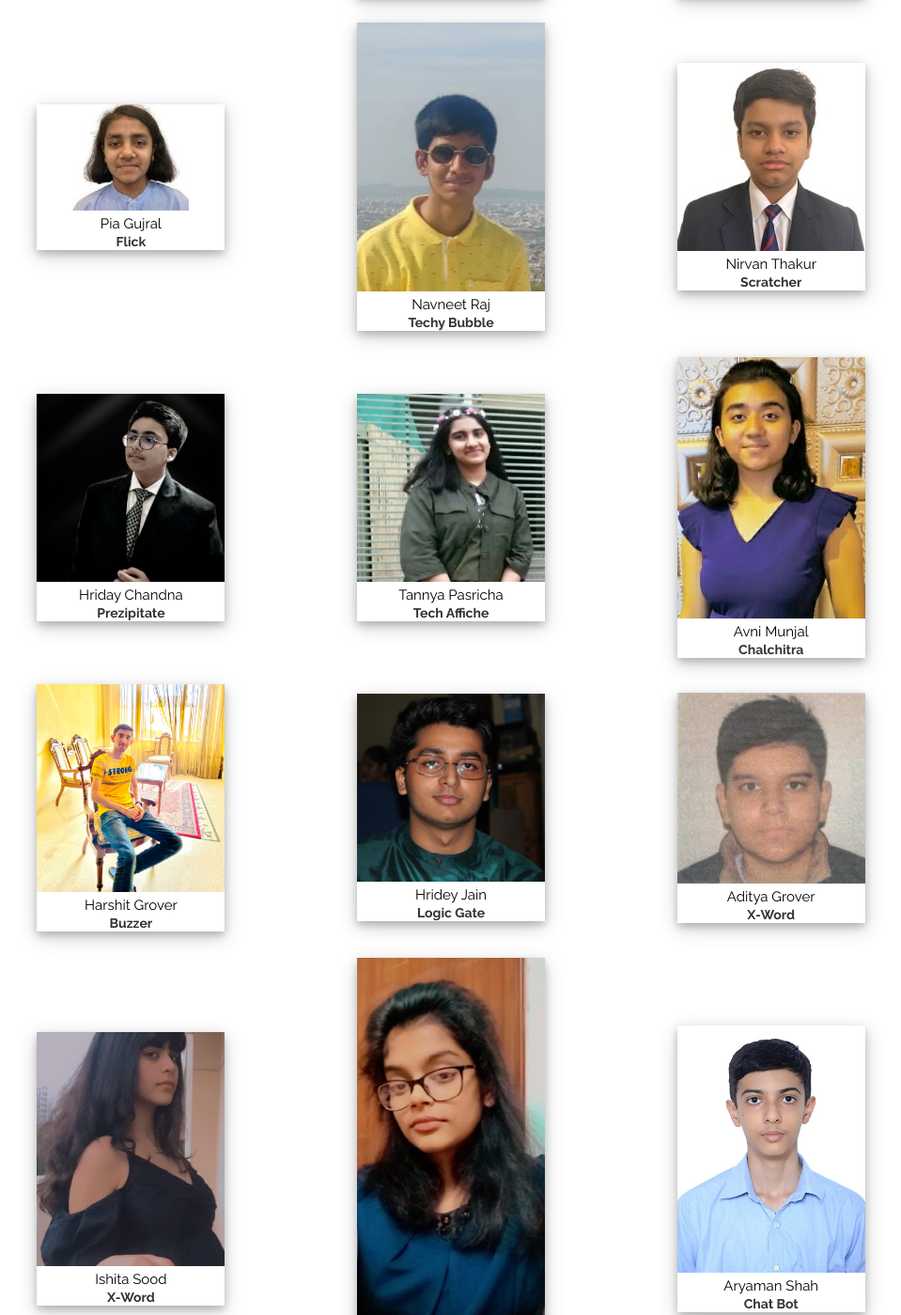
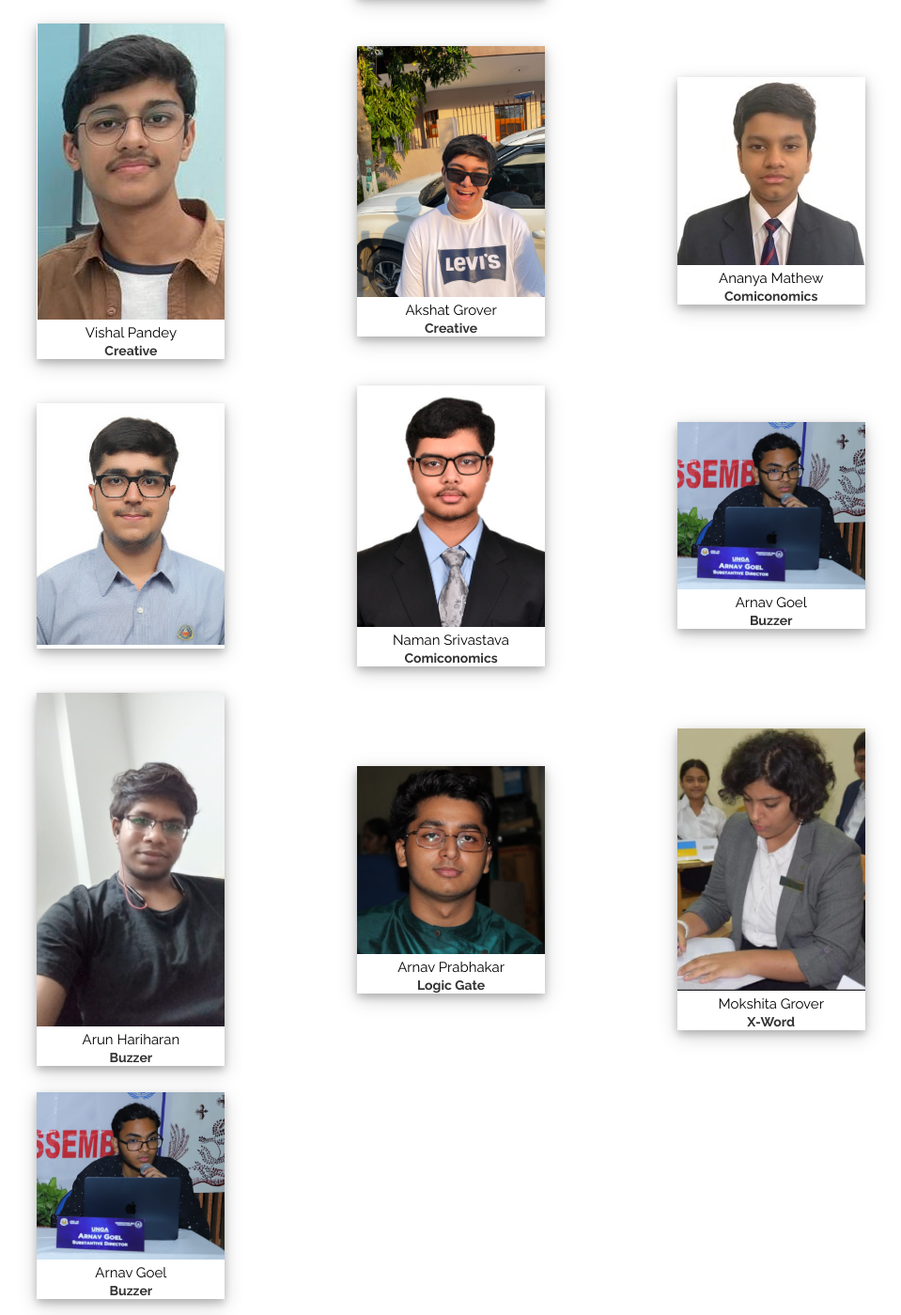
Before and after one commit to cyberbuzz2023/cyberbuzz2023.github.io, a plain HTML site: page index.html in a window 1280 px wide. Shown: the part 6464-7863 px from the top of the page at 94% size, without its empty margins (164-1123 px from the left). Drawn offline with Linux system fonts and the light colour scheme; some packages are replaced by stand-ins of ours; a script that the page names is missing.

Commit message:
Part 1 Member pic Update

```diff
--- a/index.html
+++ b/index.html
@@ -377,59 +377,65 @@ background:linear-gradient(90deg, rgb(52, 73, 94) 0%, rgb(73, 75, 73) 80%);color
 		<a target="_blank">
 		<tr>
 
-		<td><div class="tbox"><img src="images/2023/Members/Tashi.jpg" class="memb"><div class="mem">
-		<div class = "mem-name">email</div></div><br><span class = "mem-name-end">Akshat Grover</span><br><span class="mem-evnt">Creative</span></div></td>
+		<td><div class="tbox"><img src="images/2023/Members/Arjun.jpeg" class="memb"><div class="mem">
+		<div class = "mem-name">arjun.tyagi@ais.amity.edu</div></div><br><span class = "mem-name-end">Arjun Tyagi</span><br><span class="mem-evnt">ClicKhe</span></div></td>
 
 
-		<td><div class="tbox"><img src="images/2023/Members/Arun.jpeg" class="memb"><div class="mem">
-		<div class = "mem-name">prajeet.parganiha@ais.amity.edu</div></div><span class = "mem-name-end">Navneet Raj</span><br><span class="mem-evnt">Spark</span></div></td>
+		<td><div class="tbox"><img src="images/2023/Members/Radha.jpeg" class="memb"><div class="mem">
+		<div class = "mem-name">email</div></div><span class = "mem-name-end">Radha Singhal</span><br><span class="mem-evnt">ClicKhe</span></div></td>
 
-		<td><div class="tbox"><img src="images/2023/Members/Arun.jpeg" class="memb"><div class="mem">
-		<div class = "mem-name">prajeet.parganiha@ais.amity.edu</div></div><span class = "mem-name-end">Arun Hariharan</span><br><span class="mem-evnt">Buzzer</span></div></td>
+		<td><div class="tbox"><img src="images/2023/Members/Ishaan.png" class="memb"><div class="mem">
+		<div class = "mem-name">email</div></div><span class = "mem-name-end">Ishaan</span><br><span class="mem-evnt">Creative</span></div></td>
 		</tr>
 
-		<td><div class="tbox"><img src="images/2022/membs/divya.jpeg" class="memb"><div class="mem">
-		<div class = "mem-name">divyabansal1919@gmail.com</div></div><span class = "mem-name-end">
+		<td><div class="tbox"><img src="images/2023/Members/Vishal.jpeg" class="memb"><div class="mem">
+		<div class = "mem-name">email</div></div><span class = "mem-name-end">
 			<br>
-			Pia Gujral</span><br><span class="mem-evnt">Flick</span></div></td>
+			Vishal Pandey</span><br><span class="mem-evnt">Creative</span></div></td>
 
-		<td><div class="tbox"><img src="images/2023/Members/Navneet.jpg" class="memb"><div class="mem">
-		<div class = "mem-name">navyachhabra479@gmail.com</div></div><span class = "mem-name-end">Navneet Raj</span><br><span class="mem-evnt">Techy Bubble</span></div></td>
+		<td><div class="tbox"><img src="images/2023/Members/Akshat.jpeg" class="memb"><div class="mem">
+		<div class = "mem-name">email</div></div><span class = "mem-name-end">Akshat Grover</span><br><span class="mem-evnt">Creative</span></div></td>
 
 		<td><div class="tbox"><img src="images/2022/membs/shrey.jpeg" class="memb"><div class="mem">
-		<div class = "mem-name">nat_verma@rediffmail.com</div></div><span class = "mem-name-end">Nirvan Thakur</span><br><span class="mem-evnt">Scratcher</span></div></td>
+		<div class = "mem-name">email</div></div><span class = "mem-name-end">Ananya Mathew</span><br><span class="mem-evnt">Comiconomics</span></div></td>
 		</td></tr>
-		<td><div class="tbox"><img src="images/2022/membs/hriday.jpeg" class="memb"><div class="mem">
-		<div class = "mem-name">hridaychandnaXD@gmail.com</div></div><span class = "mem-name-end">Hriday Chandna</span><br><span class="mem-evnt">Prezipitate</span></div></td>
+		<td><div class="tbox"><img src="images/2023/Members/Nityam.jpeg" class="memb"><div class="mem">
+		<div class = "mem-name">email/div></div><span class = "mem-name-end">Nityam Varma</span><br><span class="mem-evnt">Comiconomics</span></div></td>
 
-		<td><div class="tbox"><img src="images/2021/membs/tannya.jpeg" class="memb"><div class="mem">
-		<div class = "mem-name"></div></div><span class = "mem-name-end">Tannya Pasricha</span><br><span class="mem-evnt">Tech Affiche</span></div></td>
+		<td><div class="tbox"><img src="images/2023/Members/Naman.jpeg" class="memb"><div class="mem">
+		<div class = "mem-name">email</div></div><span class = "mem-name-end">Naman Srivastava</span><br><span class="mem-evnt">Comiconomics</span></div></td>
 
 
 
-		<td><div class="tbox"><img src="images/2022/membs/avni.jpeg" class="memb"><div class="mem">
-		<div class = "mem-name">avneemunjal@gmail.com</div></div><span class = "mem-name-end">Avni Munjal</span><br><span class="mem-evnt">Chalchitra</span></div>
+		<td><div class="tbox"><img src="images/2023/Members/Arnav Goel.jpeg" class="memb"><div class="mem">
+		<div class = "mem-name">email</div></div><span class = "mem-name-end">Arnav Goel</span><br><span class="mem-evnt">Buzzer</span></div>
 		</td>
 		</td></tr>
 
-		<td><div class="tbox"><img src="images/2022/membs/harshit.jpeg" class="memb"><div class="mem">
-		<div class = "mem-name">harshitgrover007@gmail.com</div></div><span class = "mem-name-end">Harshit Grover</span><br><span class="mem-evnt">Buzzer</span></div></td>
+		<td><div class="tbox"><img src="images/2023/Members/Arun.jpeg" class="memb"><div class="mem">
+		<div class = "mem-name">email</div></div><span class = "mem-name-end">Arun Hariharan</span><br><span class="mem-evnt">Buzzer</span></div></td>
 		<td><div class="tbox"><img src="images/2022/membs/hridey.jpeg" class="memb"><div class="mem">
-		<div class = "mem-name">hrideyjain27@gmail.com</div></div><span class = "mem-name-end">Hridey Jain</span><br><span class="mem-evnt">Logic Gate</span></div></td>
+		<div class = "mem-name">hrideyjain27@gmail.com</div></div><span class = "mem-name-end">Arnav Prabhakar</span><br><span class="mem-evnt">Logic Gate</span></div></td>
 
-		<td><div class="tbox"><img src="images/2022/membs/aditya.jpeg" class="memb"><div class="mem">
-		<div class = "mem-name">adityagrover111@gmail.com</div></div><span class = "mem-name-end">Aditya Grover</span><br><span class="mem-evnt">X-Word</span></div></td>
+		<td><div class="tbox"><img src="images/2023/Members/Mokshita.jpeg" class="memb"><div class="mem">
+		<div class = "mem-name">adityagrover111@gmail.com</div></div><span class = "mem-name-end">Mokshita Grover</span><br><span class="mem-evnt">X-Word</span></div></td>
 		</td></tr>
-		<td><div class="tbox"><img src="images/2022/membs/ishita.jpeg" class="memb"><div class="mem">
-		<div class = "mem-name">ishita.sood@ais.amity.edu</div></div><span class = "mem-name-end">Ishita Sood</span><br><span class="mem-evnt">X-Word</span></div></td>
 
-		<!-- ----<tr></tr><td><div class="tbox"><img src="images/2022/membs/ishita.jpeg" class="memb"><div class="mem">
-		<div class = "mem-name">ishitasood2006@gmail.com</div></div><span class = "mem-name-end">Ishita Sood</span><br><span class="mem-evnt">X-Word</span></div></td> -->
-		<td><div class="tbox"><img src="images/2022/membs/anika.jpeg" class="memb"><div class="mem">
-		<div class = "mem-name">anikavishwakarma20@gmail.com</div></div><span class = "mem-name-end">Anika Vishwakarma</span><br><span class="mem-evnt">CLIC(K)HÉ</span></div></td>
+		<td><div class="tbox"><img src="images/2023/Members/Arnav Goel.jpeg" class="memb"><div class="mem">
+		<div class = "mem-name">email</div></div><span class = "mem-name-end">Arnav Goel</span><br><span class="mem-evnt">Buzzer</span></div>
+		</td>
+		</td></tr>
 
-		<td><div class="tbox"><img src="images/2022/membs/aryaman.jpeg" class="memb"><div class="mem">
-		<div class = "mem-name">aryamanshah@gmail.com</div></div><span class = "mem-name-end">Aryaman Shah</span><br><span class="mem-evnt">Chat Bot</span></div></td>
+		<td><div class="tbox"><img src="images/2023/Members/Arun.jpeg" class="memb"><div class="mem">
+		<div class = "mem-name">email</div></div><span class = "mem-name-end">Arun Hariharan</span><br><span class="mem-evnt">Buzzer</span></div></td>
+			<td><div class="tbox"><img src="images/2022/membs/hridey.jpeg" class="memb"><div class="mem">
+			<div class = "mem-name">hrideyjain27@gmail.com</div></div><span class = "mem-name-end">Arnav Prabhakar</span><br><span class="mem-evnt">Logic Gate</span></div></td>
+
+			<td><div class="tbox"><img src="images/2023/Members/Mokshita.jpeg" class="memb"><div class="mem">
+			<div class = "mem-name">adityagrover111@gmail.com</div></div><span class = "mem-name-end">Mokshita Grover</span><br><span class="mem-evnt">X-Word</span></div></td>
+			</td></tr>
+
+
 
 
 
```
Also changed, not shown: images/2023/Members/Akshat.jpeg (added), images/2023/Members/Arjun.jpeg (added), images/2023/Members/Arnav Goel.jpeg (added), images/2023/Members/Ishita.jpeg (added), images/2023/Members/Naman.jpeg (added), images/2023/Members/Navneet.jpeg (added), images/2023/Members/Nityam.jpeg (added), images/2023/Members/Radha.jpeg (added), images/2023/Members/Samarth Sawhney.jpeg (added), images/2023/Members/Vishal.jpeg (added).
